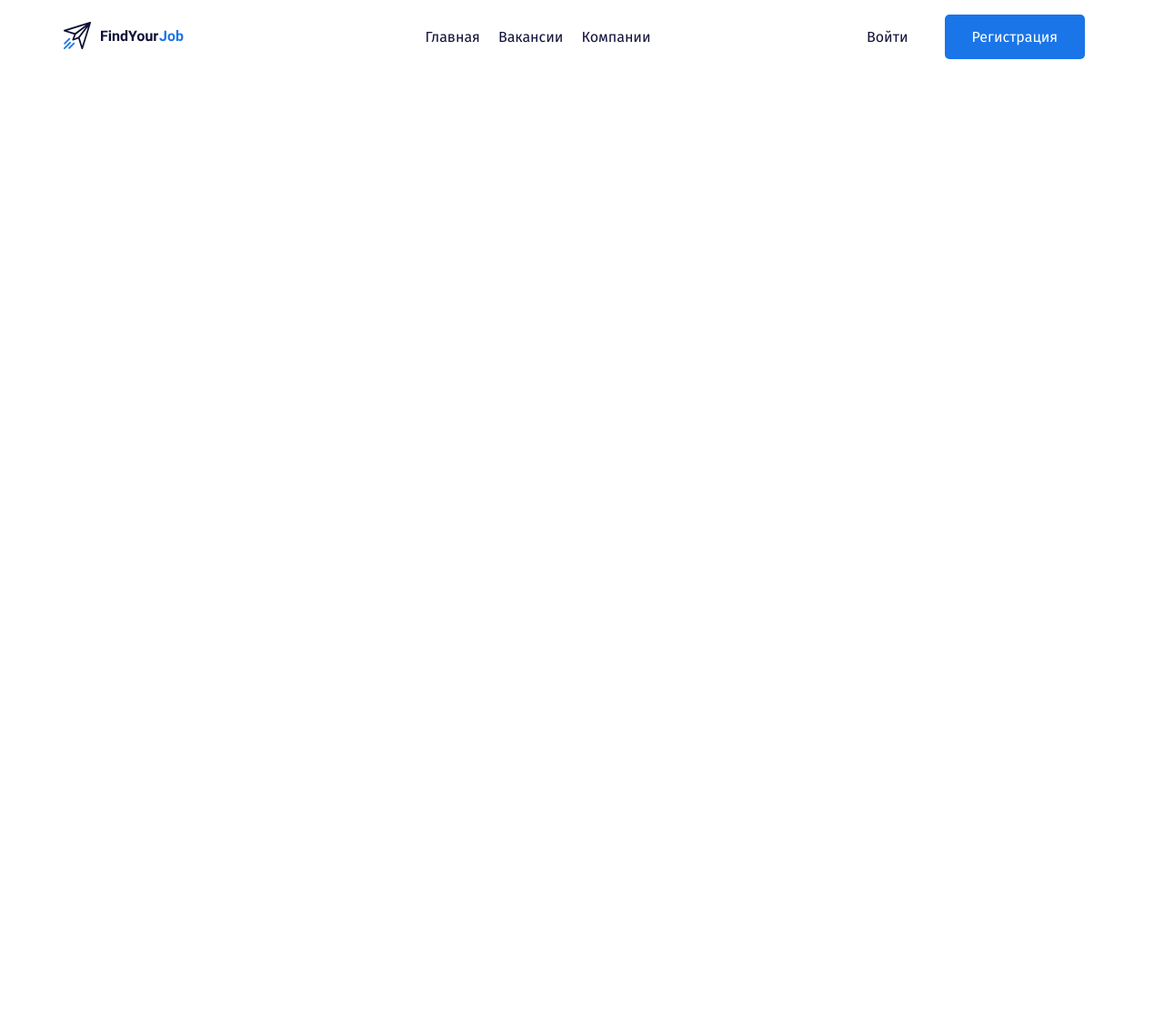
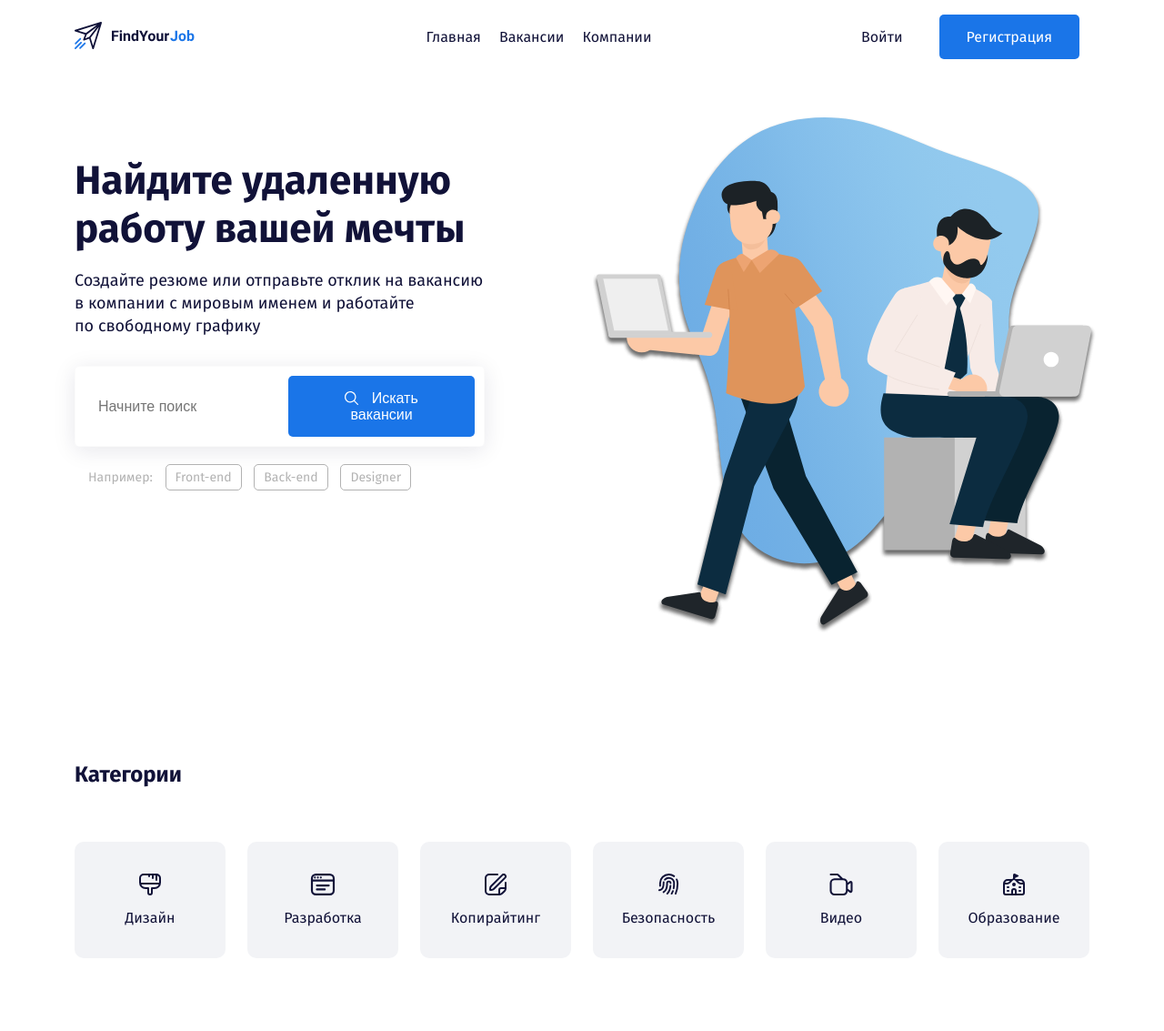
Before and after one commit to andrei040179/FindYourJob, a plain HTML site: page index.html in a window 1280 px wide. Shown: the whole page at 91% size. Before the commit the page ends 800 px from the top, so only its background shows below. Drawn offline with Linux system fonts and the light colour scheme.

Commit message:
Add files via upload

```diff
--- a/CSS/main.css
+++ b/CSS/main.css
@@ -1,8 +1,16 @@
+*,
+*::before,
+*::after {
+  box-sizing: border-box;
+}
 body {
-  margin: 0;
-  font-family: 'Fira Sans', sans-serif;
+  /*margin: 0;*/
+  font-family: "Fira Sans", sans-serif;
   font-size: 16px;
   color: #111238;
+}
+.heder {
+  background-color: #f2f3f6;
 }
 
 .menu {
@@ -22,6 +30,8 @@ body {
 .button {
   text-decoration: none;
   display: inline-block;
+  border: none;
+  font-size: 16px;
 }
 
 .button-link {
@@ -39,3 +49,100 @@ body {
   padding-left: 30px;
   color: #fff;
 }
+.button-icon {
+  vertical-align: middle;
+  margin-right: 10px;
+}
+
+.button-text {
+  vertical-align: middle;
+}
+
+.hero-title {
+  font-size: 44px;
+  line-height: 53px;
+  margin-bottom: 15px;
+  margin-top: 43px;
+}
+.hero-text {
+  font-size: 18px;
+  line-height: 140%;
+  margin-bottom: 30px;
+}
+
+.input-group {
+  background-color: #fff;
+  border: 1px solid rgba(209, 209, 209, 0.1);
+  box-shadow: 0px 4px 25px rgba(15, 17, 56, 0.1);
+  border-radius: 5px;
+  padding: 10px;
+  margin-bottom: 25px;
+}
+.input {
+  background-color: #fff;
+  border: none;
+  flex-grow: 1;
+  font-size: 16px;
+  line-height: 19px;
+  padding-left: 15px;
+}
+
+.input:focus {
+  /*outline-style: dashed;*/
+  outline: 1px dotted #666;
+  /*outline: none;*/
+}
+
+.tags-group {
+  padding-left: 15px;
+  color: #b2b2b2;
+  font-size: 14px;
+  line-height: 17px;
+}
+
+.tag {
+  color: #b2b2b2;
+  text-decoration: none;
+  padding: 5px 10px;
+  margin-left: 10px;
+  border: 1px solid #b2b2b2;
+  border-radius: 5px;
+}
+
+.section {
+  padding-top: 70px;
+  padding-bottom: 80px;
+}
+
+.section-title {
+  padding-bottom: 40px;
+  padding-top: 0;
+}
+
+.card {
+  text-decoration: none;
+  color: #111238;
+  background: #f2f3f6;
+  border-radius: 10px;
+  padding: 35px;
+  transition: background 2s, color 0.2s;
+}
+.card:hover {
+  background: #1a75e8;
+  color: #fff;
+  fill: #fff;
+}
+
+.card:hover .card-icon {
+  fill: #fff;
+}
+
+.card-icon {
+  fill: #111238;
+  margin-bottom: 15px;
+  transition: fill 0.2s;
+}
+/*
+.card-icon:hover {
+  fill: red;
+}*/
--- a/index.html
+++ b/index.html
@@ -10,8 +10,8 @@
   <link href="https://fonts.googleapis.com/css2?family=Fira+Sans:wght@400;700;900&display=swap" rel="stylesheet">
   <link rel="stylesheet" href="./CSS/main.css">
 </head>
-<body>
-  <header class="header">
+<body class="m-0">
+  <header class="header pb-5">
     <div class="container">
       <div class="row align-items-center py-3">
         <div class="col-2">
@@ -37,9 +37,106 @@
         <!-- /.col -->
       </div>
       <!-- /.row -->
+      <div class="row pt-5">
+        <div class="col-5">
+          <h1 class="hero-title">Найдите удаленную работу вашей мечты</h1>
+          <p class="hero-text">Создайте резюме или отправьте отклик на вакансию в&nbsp;компании с мировым именем и работайте<br>по свободному графику</p>
+          <div class="input-group d-flex">
+            <input type="text" class="input" placeholder="Начните поиск">
+            <button class="button button-primary">
+              <img class="button-icon" src="./img/hero-img/search.svg" alt="icon: search">
+              <span class="button-text">Искать вакансии</span>
+            </button>
+          </div>
+          <!-- /.input-group -->
+          <div class="tags-group">
+            <span class="tags-label">Например:</span>
+            <a href="#" class="tag">Front-end</a>
+            <a href="#" class="tag">Back-end</a>
+            <a href="#" class="tag">Designer</a>
+
+
+
+          </div>
+          <!-- /.tags-group -->
+
+        </div>
+        <!-- /.col-5 -->
+        <div class="col-6 offset-1">
+          <img src="./img/hero-img/hero-image.svg" alt="image: peaple with laptops" class="hero-image">
+        </div>
+        <!-- /.col-6 offset-1 -->
+      </div>
+      <!-- /.row -->
     </div>
     <!-- /.container -->
   </header>
 
+  <section class="section">
+    <div class="container">
+      <h2 class="section-title"> Категории</h2>
+      <div class="row">
+        <div class="col-2">
+          <a href="#" class="card d-flex flex-column align-items-center">
+          <svg height="24" class="card-icon">
+            <use href="img/icons.svg#brush"></use>
+           </svg>
+            <span class="card-text">Дизайн</span>
+            <!-- /.card-text --></a>
+          <!-- /.card --></div>
+        <!-- /.col -->
+        <div class="col-2">
+          <a href="#" class="card d-flex flex-column align-items-center">
+            <svg height="24" class="card-icon">
+            <use href="img/icons.svg#browser"></use>
+           </svg>
+           <span class="card-text">Разработка</span>
+            <!-- /.card-text --></a>
+          <!-- /.card --></div>
+        <!-- /.col -->
+        <div class="col-2">
+          <a href="#" class="card d-flex flex-column align-items-center">
+            <svg height="24" class="card-icon">
+          <use href="img/icons.svg#edit"></use>
+         </svg>
+         <span class="card-text">Копирайтинг</span>
+            <!-- /.card-text --></a>
+          <!-- /.card --></div>
+        <!-- /.col -->
+        <div class="col-2">
+          <a href="#" class="card d-flex flex-column align-items-center">
+            <svg height="24" class="card-icon">
+            <use href="img/icons.svg#camera"></use>
+           </svg>
+           <span class="card-text">Безопасность</span>
+            <!-- /.card-text --></a>
+          <!-- /.card --></div>
+        <!-- /.col -->
+        <div class="col-2">
+          <a href="#" class="card d-flex flex-column align-items-center">
+            <svg height="24" class="card-icon">
+            <use href="img/icons.svg#fingerprint"></use>
+           </svg>
+           <span class="card-text">Видео</span>
+            <!-- /.card-text --></a>
+          <!-- /.card --></div>
+        <!-- /.col -->
+        <div class="col-2">
+          <a href="#" class="card d-flex flex-column align-items-center">
+            <svg height="24" class="card-icon">
+            <use href="img/icons.svg#school"></use>
+           </svg>
+           <span class="card-text">Образование</span>
+            <!-- /.card-text --></a>
+          <!-- /.card --></div>
+        <!-- /.col -->
+      </div>
+      <!-- /.row -->
+    </div>
+    <!-- /.container -->
+  </section>
+
+
+
 </body>
 </html>
```
Also changed, not shown: img/hero-img/hero-image.svg (added), img/hero-img/search.svg (added), img/icons.svg (added).
